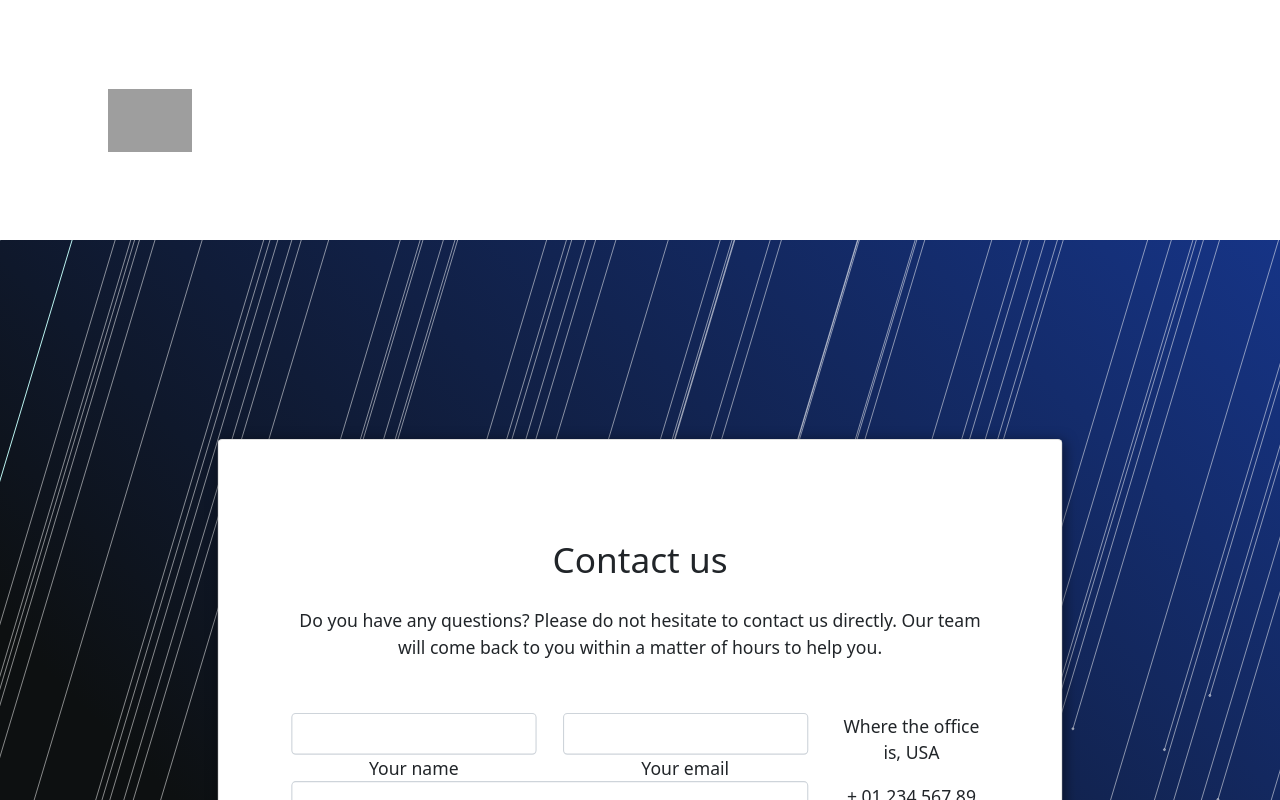
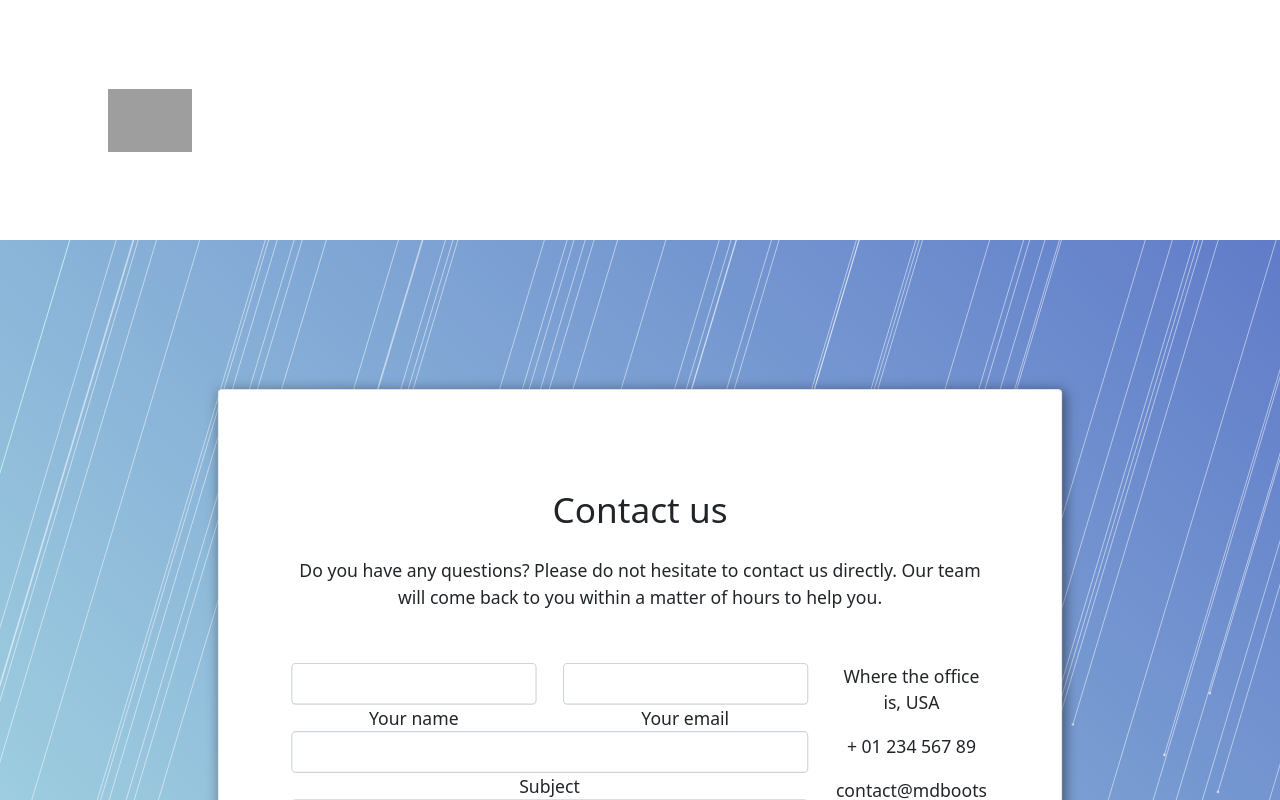
Before and after one commit to kaynboyle/sea-scouts, a React (Create React App) app: page /contact-us in a window 1280 px wide. Shown: the top 800 px of the page. Built offline with nearby package versions, Linux system fonts and the light colour scheme; grey boxes are pictures that could not be loaded.

Commit message:
icy lines and contact card are lined up perfectly right now

```diff
--- a/src/App.css
+++ b/src/App.css
@@ -169,7 +169,7 @@ a:hover {
 
 .flex1 {
   position: absolute;
-  margin-top: -550px;
+  margin-top: -900px;
   left: 0;
   width: 100vw;
   height: 100vh;
@@ -195,23 +195,20 @@ a:hover {
 
 }
 
-body {
+/* body {
   margin: 0;
-  overflow-x: hidden;
-}
+  /* overflow-x: hidden; */
+
 
 canvas {
-  background: linear-gradient(45deg, #0d1011 0% 20%, #163486);
+  background: linear-gradient(45deg, #9fd0e0 0% 20%, #617cc9);
   /* #861625 */
   margin: 0;
   padding: 0;
   border: none;
 
 }
-#page-extension{
-  margin-top: 20px;
-  margin-bottom: 500px;
-}
+
 .bios{
   margin-top: 100px;
 }
--- a/src/components/ContactUs/index.js
+++ b/src/components/ContactUs/index.js
@@ -7,11 +7,10 @@ function ContactUs() {
         const cvs = document.querySelector('canvas');
         const c = cvs.getContext('2d');
         cvs.width = window.innerWidth;
-        cvs.height = window.innerHeight;
+
 
         window.addEventListener('resize', function () {
         cvs.width = window.innerWidth;
-        cvs.height = window.innerHeight;
         });
         window.addEventListener('mousemove', function (e) {
             mouse.x = e.x;
@@ -91,7 +90,7 @@ function ContactUs() {
       }, []);
     return (
         <div className="App">
-            <canvas id="myCanvas"></canvas>
+            <canvas id="myCanvas" height="1100" ></canvas>
             <div className="flex1">
                 <div class="card">
                 <div class="card-body">
```
